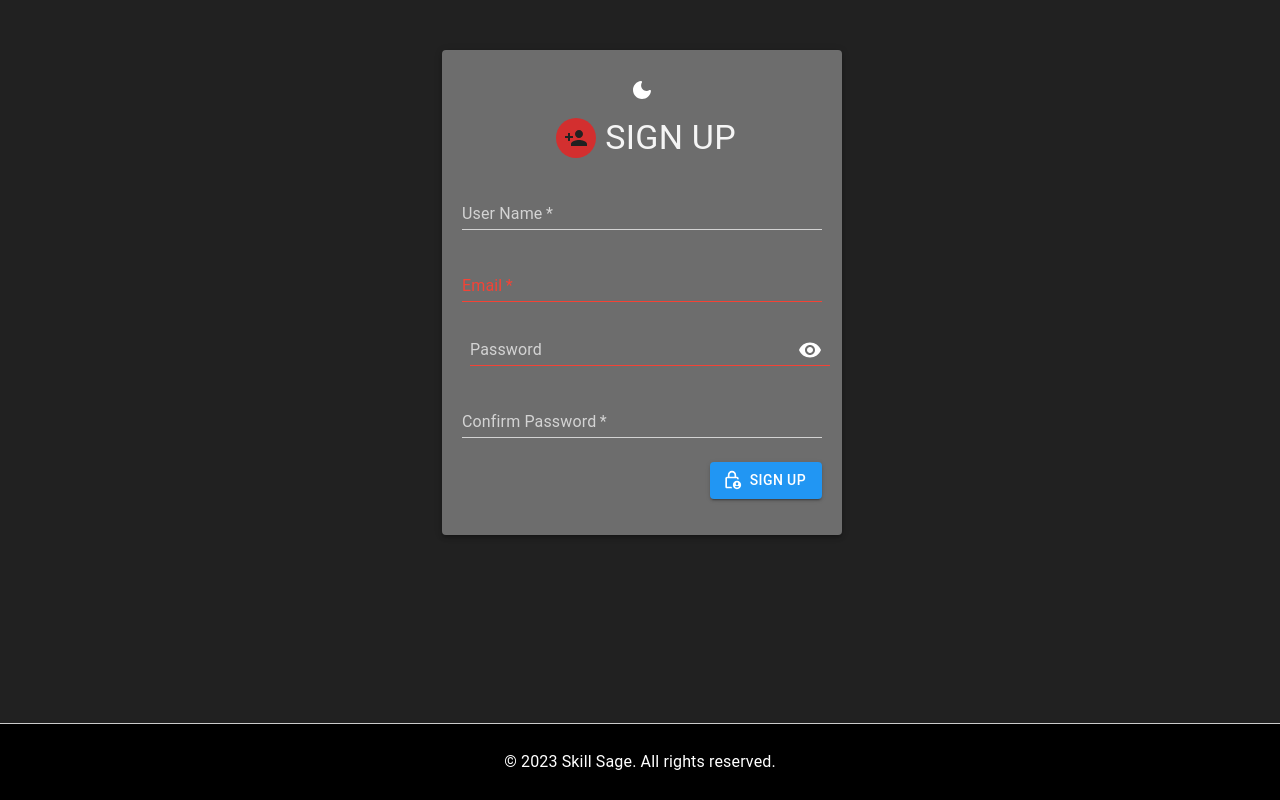
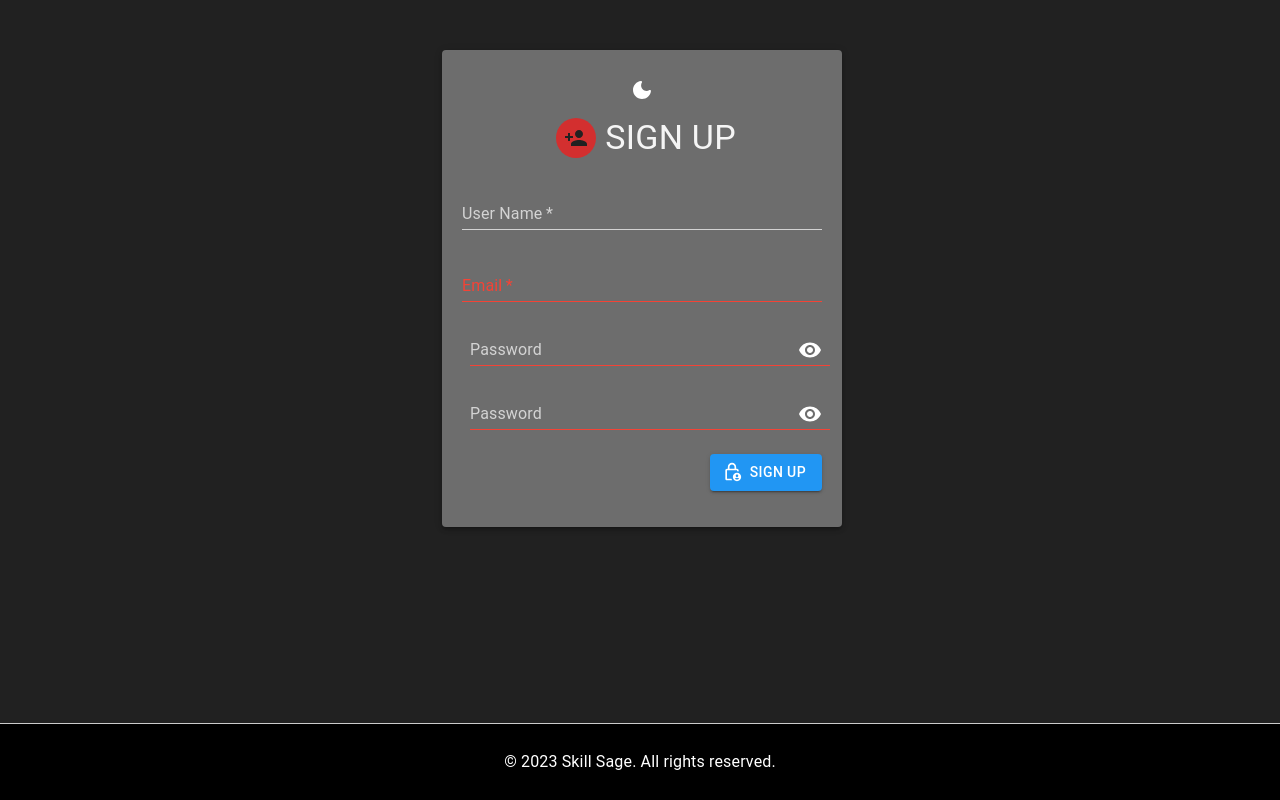
Before and after one commit to NikhilVijayakumar/LearningUI, a React (Vite) app: page /register in a window 1280 px wide. Built offline with nearby package versions, Linux system fonts and the light colour scheme.

Commit message:
Updated the registration files

```diff
--- a/src/features/registration/hooks/useRegistration.ts
+++ b/src/features/registration/hooks/useRegistration.ts
@@ -34,7 +34,7 @@
     emailState: RegistrationEmailState | null,
     passwordState: RegistrationPasswordState | null,
     userName: string | null,
-    confirmPassword: string | null,
+    confirmPassword: RegistrationPasswordState | null,
   ) => {
     if (emailState) {
       console.log('emailState', emailState)
@@ -61,7 +61,8 @@
     if (confirmPassword !== null) {
       setAppState((prevState) => ({
         ...prevState,
-        confirmPassword,
+        confirmPassword: confirmPassword.password,
+        confirmPasswordValid: confirmPassword.passwordValid,
       }))
     }
   }
--- a/src/features/registration/repo/data/registrationData.ts
+++ b/src/features/registration/repo/data/registrationData.ts
@@ -37,10 +37,6 @@
   user: AuthUser
 }
 
-export interface RegistrationConfirmPasswordState {
-  confirmPassword: string
-  confirmPasswordValid: boolean
-}
 
 export interface RegistrationProps {
   literal: Record<string, string>
@@ -50,6 +46,6 @@
     emailState: RegistrationEmailState | null,
     passwordState: RegistrationPasswordState | null,
     userName: string | null,
-    confirmPassword: string | null,
+    confirmPassword: RegistrationPasswordState | null,
   ) => void
 }
--- a/src/features/registration/view/components/RegistrationForm.tsx
+++ b/src/features/registration/view/components/RegistrationForm.tsx
@@ -22,14 +22,12 @@
   RegistrationProps,
   RegistrationEmailState,
   RegistrationPasswordState,
-  RegistrationConfirmPasswordState,
 } from '../../repo/data/registrationData'
 import { useEffect } from 'react'
 import FormContainer from '../../../../common/components/form/FormContainer'
 import { defaultFormStyle } from '../../../../common/components/form/style/FormStyle'
 import { UrlList } from '../../../../common/routes/UrlList'
 import UserNameInput from '../../../../common/components/form/UserNameInput'
-import ConfirmPasswordInput from '../../../../common/components/form/ConfirmPasswordInput'
 import FormFooter from '../../../../common/components/form/FormFooter'
 
 const RegistrationForm = (props: RegistrationProps) => {
@@ -50,7 +48,7 @@
   }
 
   const onConfirmPasswordUpdate = (
-    confirmPasswordState: RegistrationConfirmPasswordState,
+    confirmPasswordState: RegistrationPasswordState,
   ) => {
     setState(null, null, null, confirmPasswordState)
   }
@@ -102,9 +100,9 @@
               literal={literal}
               onPasswordUpdate={onPasswordUpdate}
             />
-            <ConfirmPasswordInput
+            <PasswordInput
               literal={literal}
-              onConfirmPasswordUpdate={onConfirmPasswordUpdate}
+              onPasswordUpdate={onConfirmPasswordUpdate}
             />
             <Grid
               container
```
Also changed, not shown: src/features/registration/repo/remote/registrationApi.ts (line endings or trailing spaces), src/features/registration/view/pages/RegistrationPage.tsx (line endings or trailing spaces).
